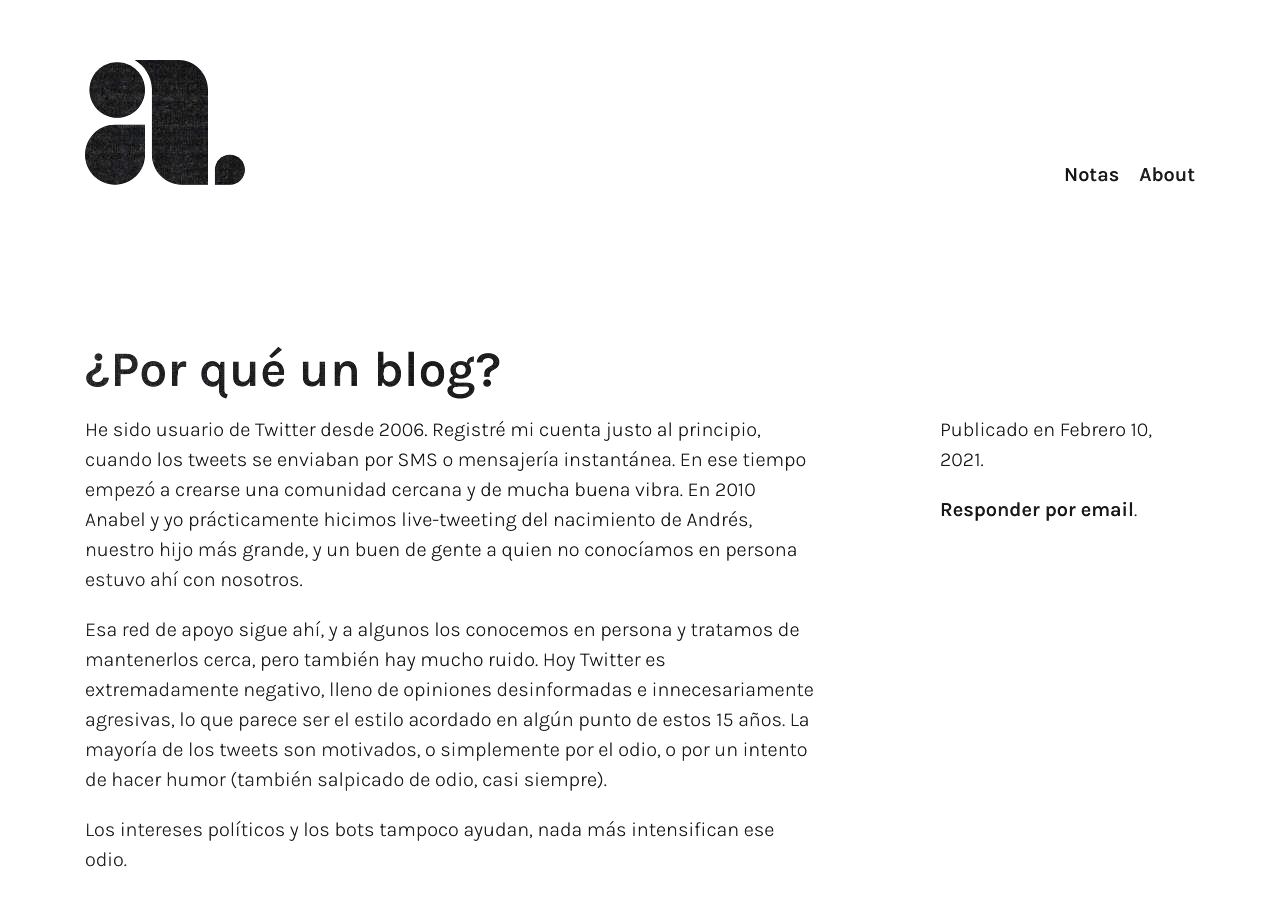
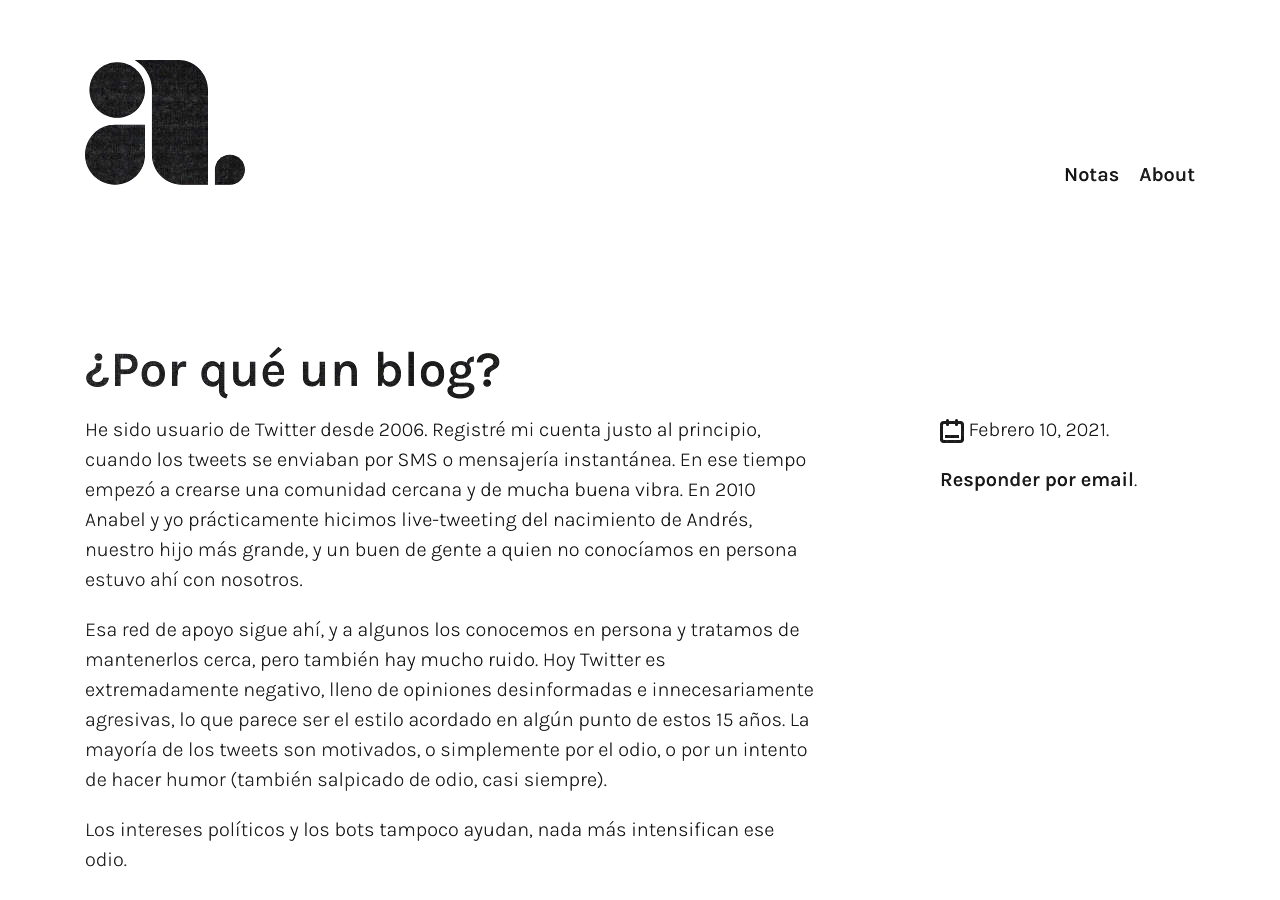
Before and after one commit to axelvaldez/amx, a Jekyll site: the page built from _posts/2021-02-10-por-que-un-blog.md, in a window 1280 px wide and 900 px high. Built offline with Jekyll 4.4.1, drawn with Linux system fonts in a browser that asks for light colours.

Commit message:
add icons no testing

```diff
--- a/_includes/sidebar-post.html
+++ b/_includes/sidebar-post.html
@@ -1,6 +1,7 @@
 {% assign month = page.date | date: '%m' | minus: 1%}
 
-<p>Publicado en
+<p>
+{% include icons/calendar.svg %}
 {{ site.data.months.names[month] }}
 {{ page.date | date: "%d, %Y" }}.
 </p>
```
Also changed, not shown: _includes/icons/calendar.svg (added), _includes/icons/envelope.svg (added).
